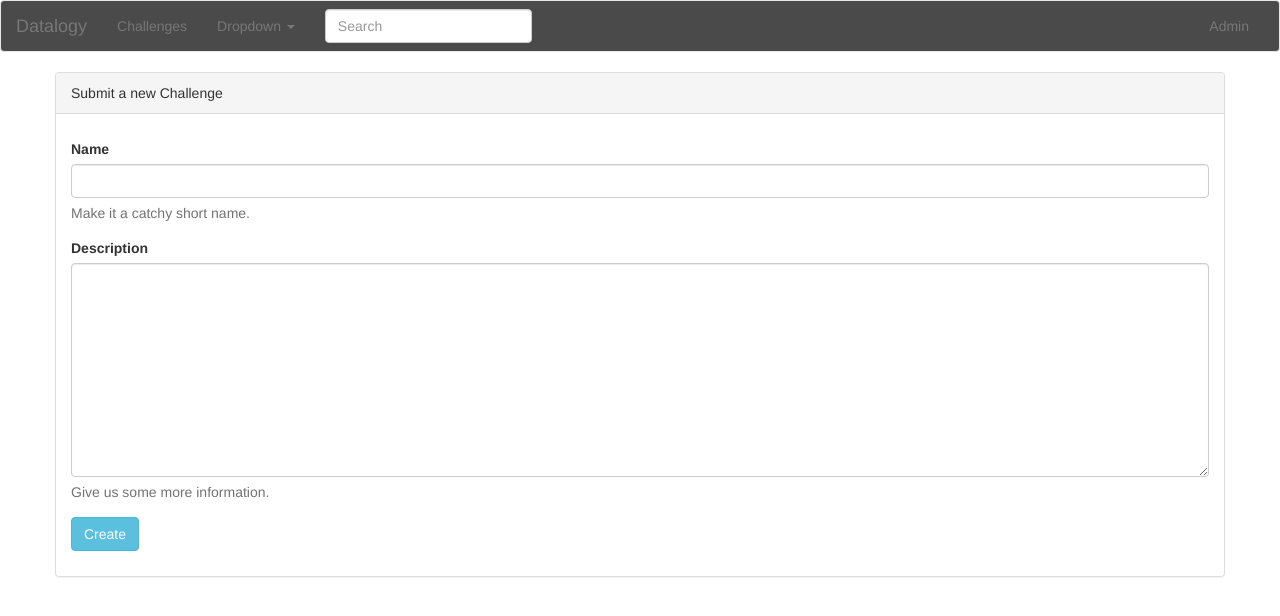
After one commit to dwyerk/datalogy, a Django app: page /challenges/add/ in a window 1280 px wide. The commit adds this page. Shown: the top 616 px of the page. Run offline with Django 3.2, Linux system fonts and the light colour scheme; some libraries are stand-ins or nearby versions.

Commit message:
Can now create challenges

```diff
--- /dev/null
+++ b/datalogy/challenges/forms.py
@@ -0,0 +1,7 @@
+from django import forms
+from . import models
+
+class ChallengeForm(forms.ModelForm):
+    class Meta:
+        model = models.Challenge
+        fields = ['name', 'description']
--- a/datalogy/challenges/models.py
+++ b/datalogy/challenges/models.py
@@ -6,7 +6,7 @@ class Challenger(models.Model):
     # add more things here
 
     def __str__(self):
-        return self.user.name
+        return self.user.username
 
 class Challenge(models.Model):
     name = models.CharField(max_length=200)
--- /dev/null
+++ b/datalogy/challenges/templates/challenges/create_challenge.html
@@ -0,0 +1,54 @@
+{% extends "challenges/site.html" %}
+
+{% block body %}
+
+<div class="container">
+    <div class="row">
+        <div class="panel panel-default">
+            <div class="panel-heading">Submit a new Challenge</div>
+            <div class="panel-body">
+                <p>
+                <form action="/challenges/add/" method="post">
+                    {% csrf_token %}
+
+                    {{ form.non_field_errors }}
+
+                    <div class="form-group label-floating {% if form.name.errors %}has-error{% endif %}">
+                        <label for="name" class="control-label">Name</label>
+                        <input type="text" class="form-control" id="name" name="name" value="{{ form.name.value|default_if_none:"" }}" />
+                        {% if form.name.errors %}
+                        <ul class="list-unstyled help-block">
+                            {% for error in form.name.errors %}
+                            <li class="has-error">{{ error }}</li>
+                            {% endfor %}
+                        </ul>
+                        {% else %}
+                        <span class="help-block">Make it a catchy short name.</span>
+                        {% endif %}
+                    </div>
+
+                    <div class="form-group label-floating {% if form.description.errors %}has-error{% endif %}">
+                        {{ form.description.errors }}
+                        <label for="description" class="control-label">Description</label>
+                        <textarea rows="10" class="form-control" id="description" name="description">{{ form.description.value|default_if_none:"" }}</textarea>
+
+                        {% if form.description.errors %}
+                        <ul class="list-unstyled help-block">
+                            {% for error in form.description.errors %}
+                            <li class="has-error">{{ error }}</li>
+                            {% endfor %}
+                        </ul>
+                        {% else %}
+                        <span class="help-block">Give us some more information.</span>
+                        {% endif %}
+                    </div>
+
+                    <input type="submit" value="Create" class="btn btn-info"/>
+
+                </form>
+                </p>
+            </div>
+        </div>
+    </div>
+</div>
+{% endblock body %}
--- a/datalogy/challenges/templates/challenges/index.html
+++ b/datalogy/challenges/templates/challenges/index.html
@@ -15,7 +15,7 @@
             <div class="panel panel-default">
                 <div class="panel-heading">Challenges</div>
                 <div class="panel-body">
-                    <p>stuff?</p>
+                    <p><a href="add" class="btn btn-raised btn-info">Submit a new Challenge</a></p>
                 </div>
 
                 <ul>
--- a/datalogy/challenges/urls.py
+++ b/datalogy/challenges/urls.py
@@ -2,5 +2,6 @@ from django.conf.urls import url
 from . import views
 
 urlpatterns = [
-    url(r'^$', views.index, name='index')
+    url(r'^$', views.index, name='index'),
+    url(r'^add/', views.create, name='create')
 ]
--- a/datalogy/challenges/views.py
+++ b/datalogy/challenges/views.py
@@ -1,10 +1,31 @@
-from django.shortcuts import render
+from django.http import HttpResponseRedirect
+from django.shortcuts import render, get_object_or_404
 from django.http import HttpResponse
-from challenges.models import Challenge
+
+from . import forms
+from . import models
 
 # Create your views here.
 def index(request):
-    challenges = Challenge.objects.all()
+    challenges = models.Challenge.objects.all()
     return render(request, 'challenges/index.html', {
         'challenges': challenges
     })
+
+def create(request):
+    if request.method == 'POST':
+        form = forms.ChallengeForm(request.POST)
+        if form.is_valid():
+            challenger = models.Challenger.objects.filter(user=request.user).get()
+            if not challenger:
+                challenger = models.Challenger(user=request.user)
+                challenger.save()
+            new_challenge = form.save(commit=False)
+            new_challenge.challenger = challenger
+            new_challenge.save()
+            return HttpResponseRedirect('/')
+
+    elif request.method == 'GET':
+        form = forms.ChallengeForm()
+
+    return render(request, 'challenges/create_challenge.html', {'form': form})
```
Also changed, not shown: 1 other file.
